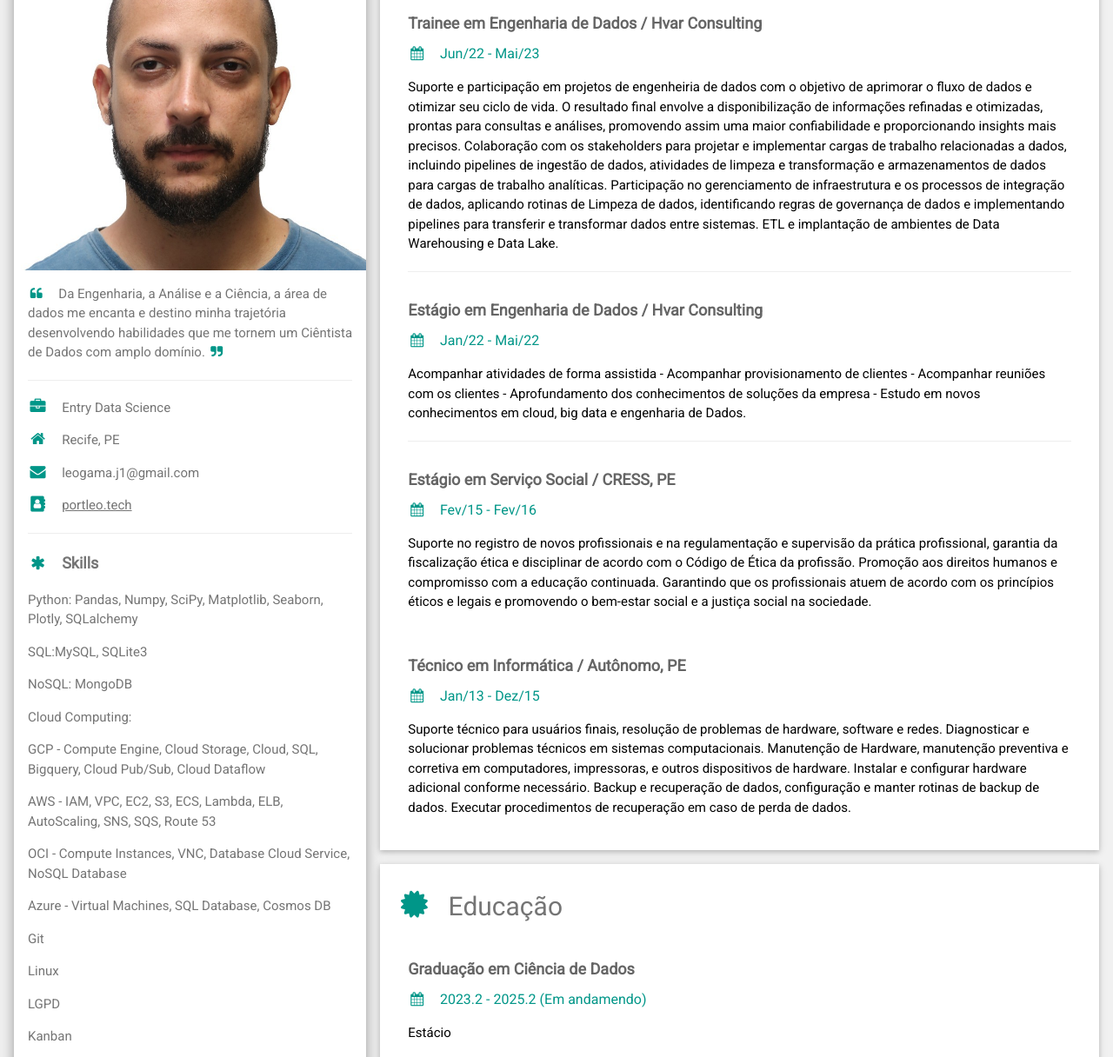
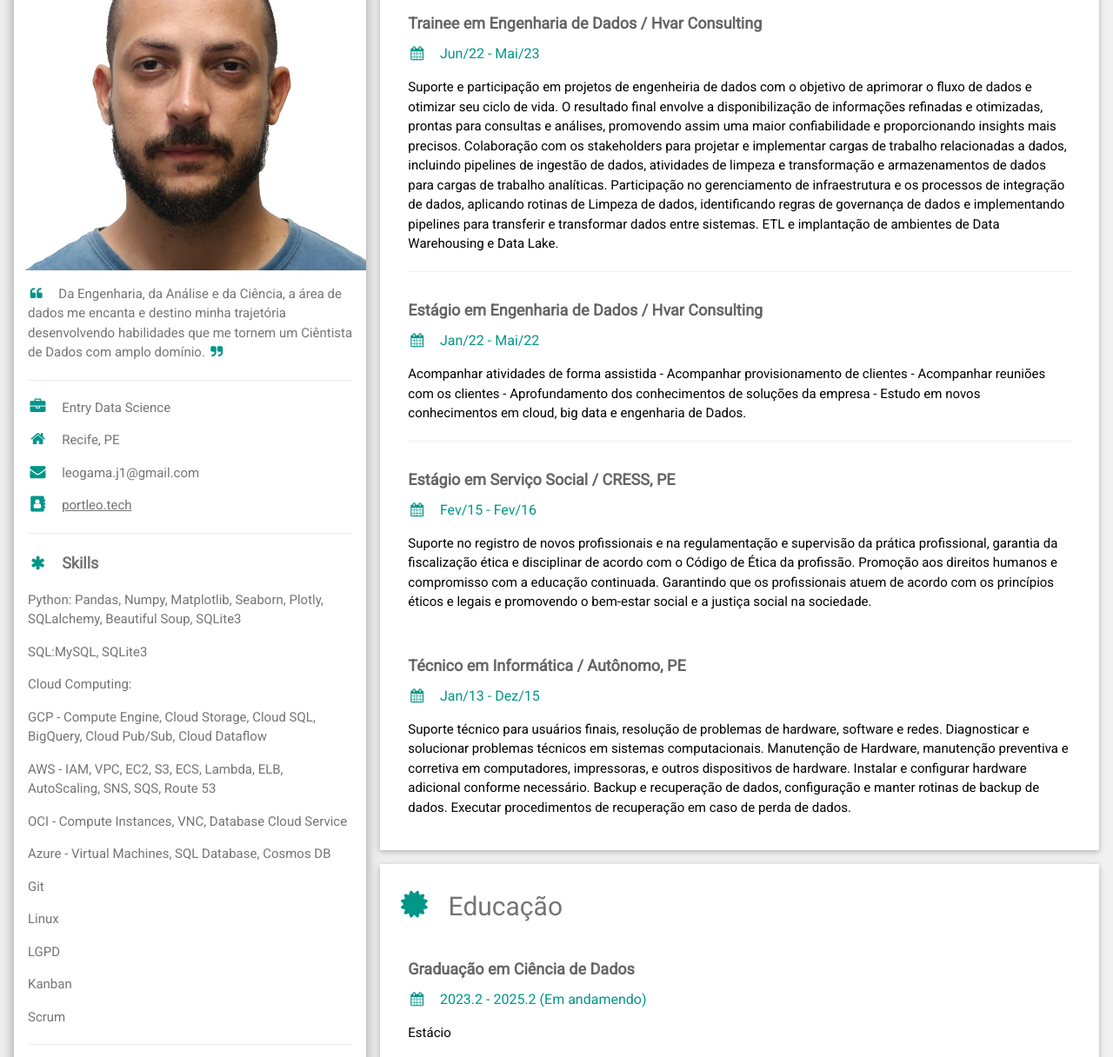
Before and after one commit to LeoGamaJ/portleo.tech_prod, a plain HTML site: page index.html in a window 1280 px wide. Shown: the part 257-1473 px from the top of the page at 87% size. Drawn offline with nearby package versions, Linux system fonts and the light colour scheme.

Commit message:
Update index.html correções

```diff
--- a/index.html
+++ b/index.html
@@ -25,7 +25,7 @@ html,body,h1,h2,h3,h4,h5,h6 {font-family: "Roboto", sans-serif}
       <div class="w3-bar-item"><a href="https://www.linkedin.com/in/leonardo-gama-jardim/" target="_blank"> LinkedIn </a></div>
       <div class="w3-bar-item"><a href="https://linktr.ee/leogamaj" target="_blank"> LinkTree </a></div>
       <div class="w3-bar-item"><a href="https://github.com/LeoGamaJ" target="_blank"> GitHub </a></div>
-      <div class="w3-bar-item"><a href="https://drive.google.com/file/d/1FbEqr5V73VBZyqC_3Y39U-INOGEcqWdZ/view?usp=sharing" target="_blank"> CV - Download </a></div>
+      <div class="w3-bar-item"><a href="https://drive.google.com/file/d/1ueBHnA-P7x_Honi9fdtQTalNJRj0xch8/view?usp=sharing" target="_blank"> CV - Download </a></div>
     </div>
 
     <div class="w3-panel w3-border w3-teal">
@@ -48,7 +48,7 @@ html,body,h1,h2,h3,h4,h5,h6 {font-family: "Roboto", sans-serif}
 
         <div class="w3-container">
 
-          <p><i class="fa fa-solid fa-quote-left fa-fw w3-margin-right w3-text-teal"></i>Da Engenharia, a Análise e a Ciência, a área de dados me encanta e destino minha trajetória desenvolvendo habilidades
+          <p><i class="fa fa-solid fa-quote-left fa-fw w3-margin-right w3-text-teal"></i>Da Engenharia, da Análise e da Ciência, a área de dados me encanta e destino minha trajetória desenvolvendo habilidades
             que me tornem um Ciêntista de Dados com amplo domínio. <i class="fa fa-solid fa-quote-right fa-fw w3-margin-right w3-text-teal"></i></p>
 
           <hr>
@@ -63,16 +63,14 @@ html,body,h1,h2,h3,h4,h5,h6 {font-family: "Roboto", sans-serif}
 
           <p class="w3-large"><b><i class="fa fa-asterisk fa-fw w3-margin-right w3-text-teal"></i>Skills</b></p>
 
-          <p>Python: Pandas, Numpy, SciPy, Matplotlib, Seaborn, Plotly, SQLalchemy</p>
+          <p>Python: Pandas, Numpy, Matplotlib, Seaborn, Plotly, SQLalchemy, Beautiful Soup, SQLite3</p>
 
           <p>SQL:MySQL, SQLite3</p>
 
-          <p>NoSQL: MongoDB</p>
-
           <p>Cloud Computing:
-          <p> GCP - Compute Engine, Cloud Storage, Cloud, SQL, Bigquery, Cloud Pub/Sub, Cloud Dataflow</p>
+          <p> GCP - Compute Engine, Cloud Storage, Cloud SQL, BigQuery, Cloud Pub/Sub, Cloud Dataflow</p>
           <p> AWS - IAM, VPC, EC2, S3, ECS, Lambda, ELB, AutoScaling, SNS, SQS, Route 53</p>
-          <p> OCI - Compute Instances, VNC, Database Cloud Service, NoSQL Database </p>
+          <p> OCI - Compute Instances, VNC, Database Cloud Service </p>
           <p> Azure - Virtual Machines, SQL Database, Cosmos DB </p>
 
           <p>Git </p>
```
